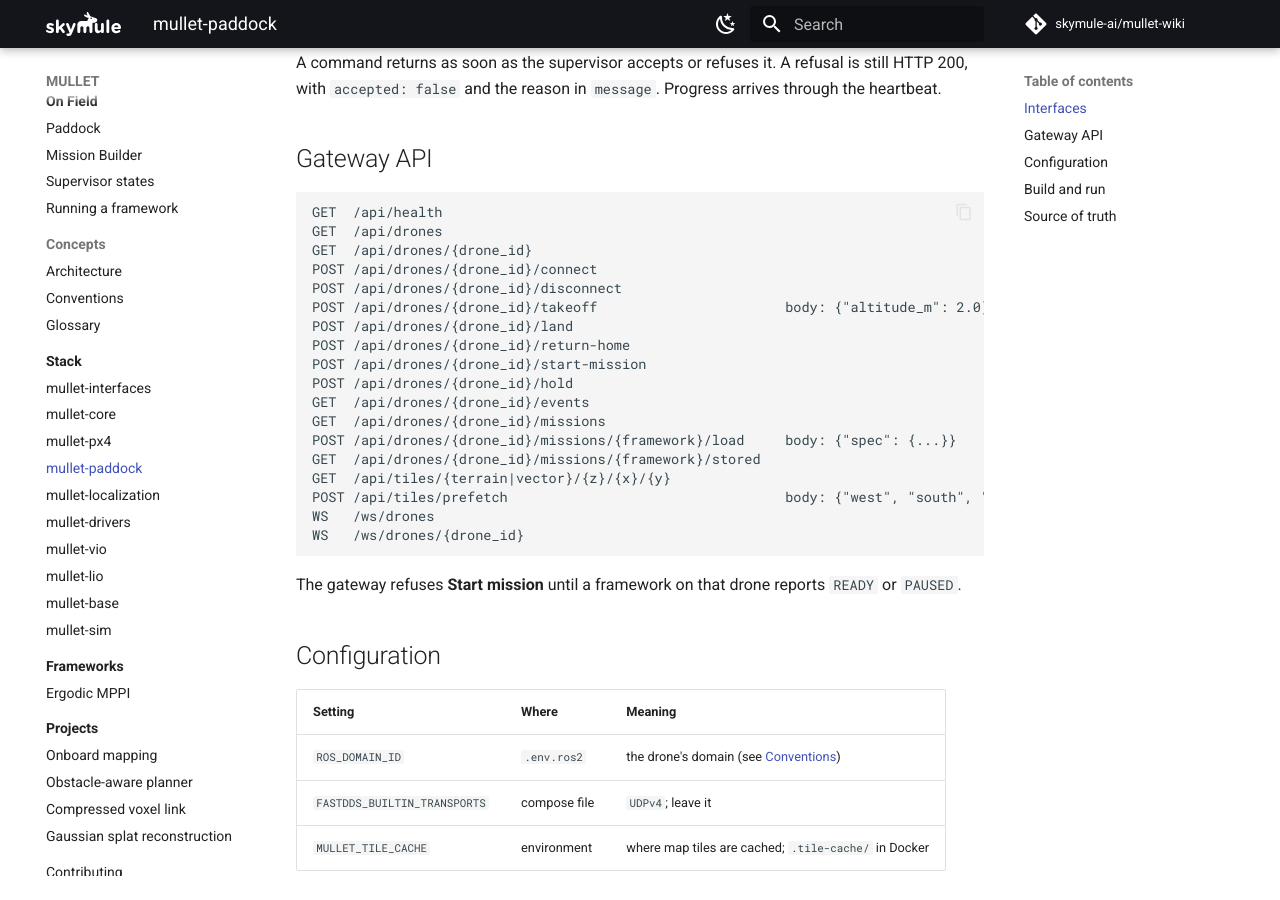
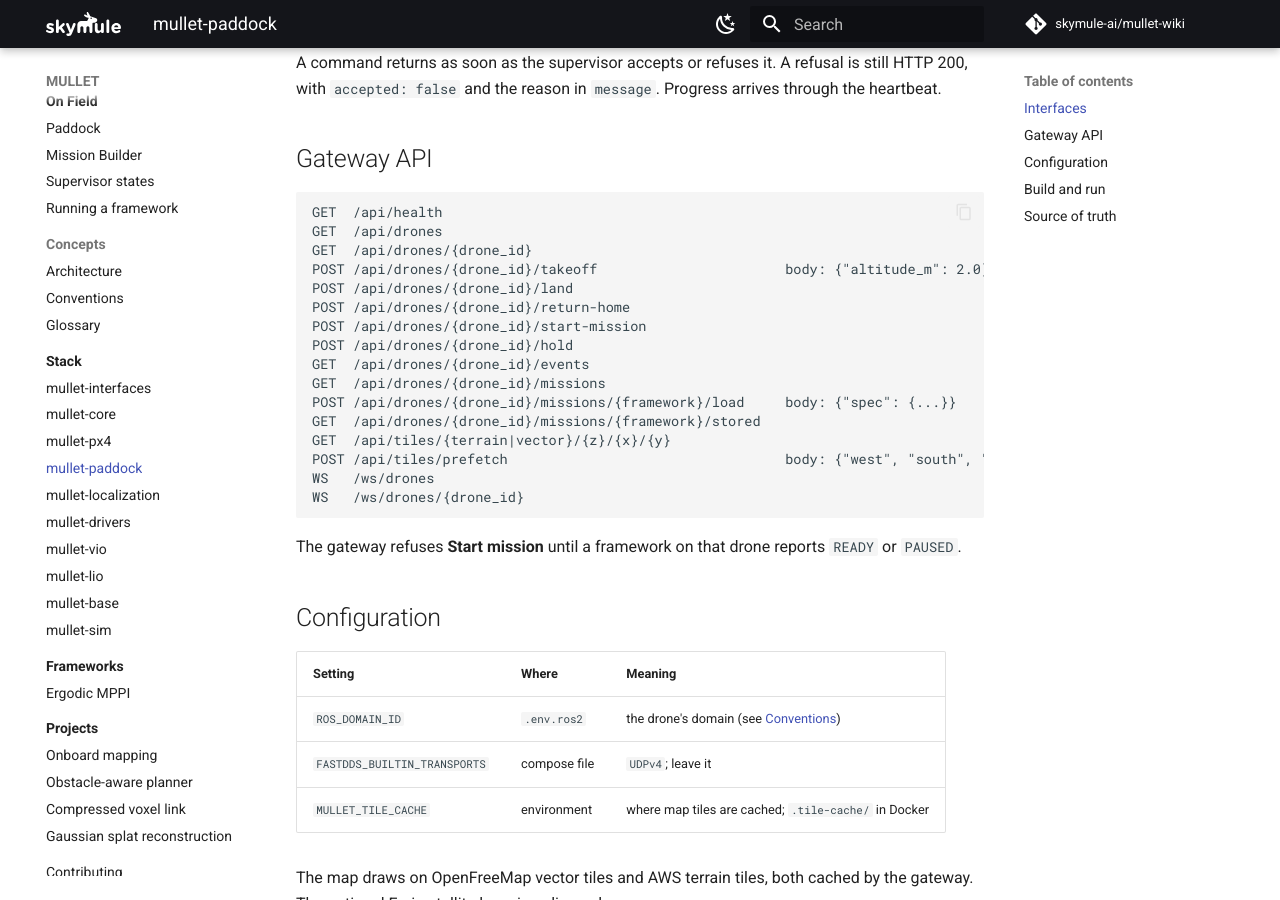
Before and after one commit to skymule-ai/mullet-wiki, an MkDocs documentation site: the page built from docs/stack/paddock.md, in a window 1280 px wide and 900 px high, scrolled down 888 px. Built offline with MkDocs 1.6.1 and Material for MkDocs 9.7.7, drawn with Linux system fonts in a browser that asks for light colours; comment, search, counter and statistics services are not loaded.

Commit message:
The paddock has no connect or disconnect endpoints

```diff
--- a/docs/stack/paddock.md
+++ b/docs/stack/paddock.md
@@ -25,8 +25,6 @@ A command returns as soon as the supervisor accepts or refuses it. A refusal is
 GET  /api/health
 GET  /api/drones
 GET  /api/drones/{drone_id}
-POST /api/drones/{drone_id}/connect
-POST /api/drones/{drone_id}/disconnect
 POST /api/drones/{drone_id}/takeoff                       body: {"altitude_m": 2.0}
 POST /api/drones/{drone_id}/land
 POST /api/drones/{drone_id}/return-home
```
